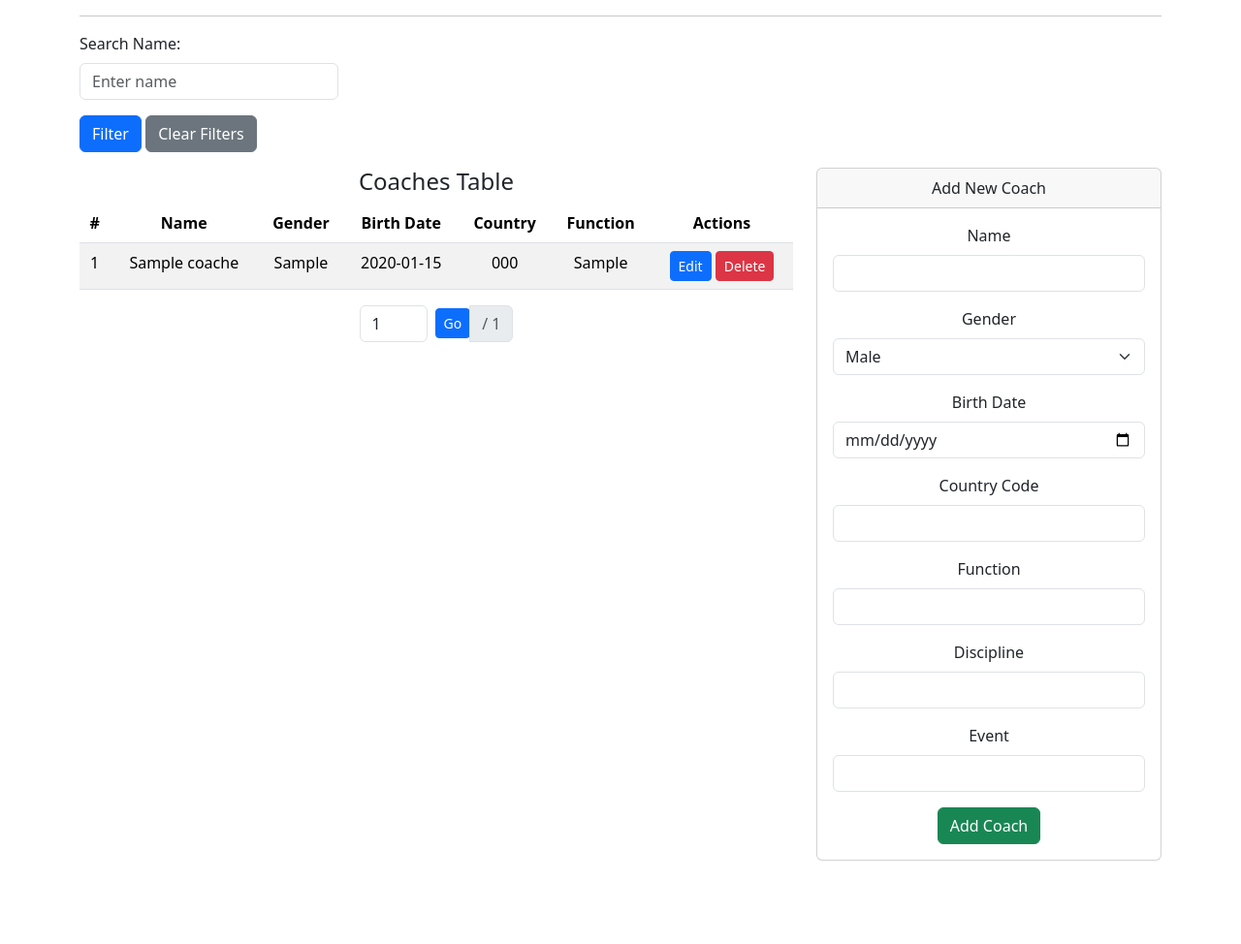
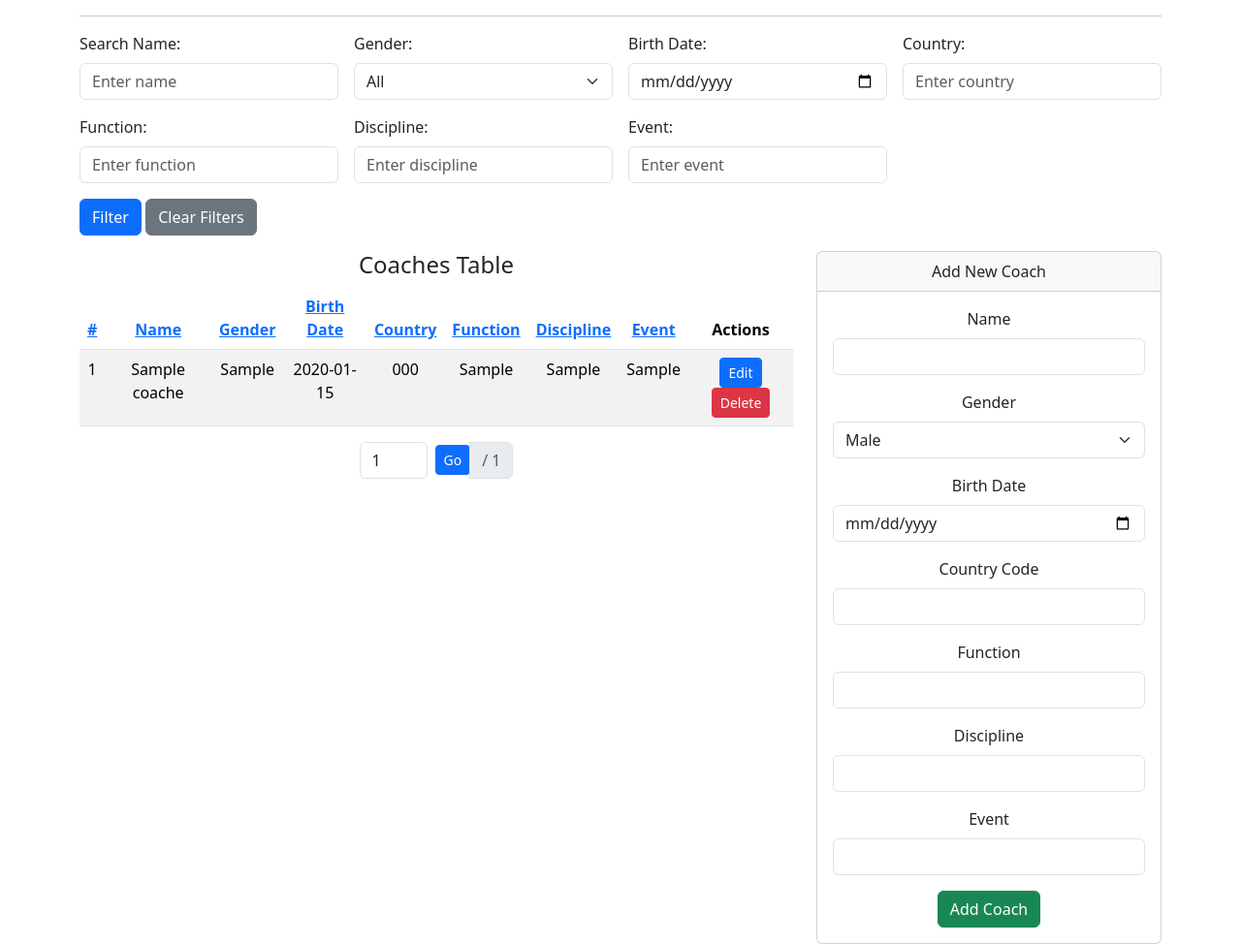
Before and after one commit to itu-itis22-kombak22/datalimpics, a Flask app: page /coaches in a window 1280 px wide. Shown: the part 113-1087 px from the top of the page at 97% size. Before the commit the page ends 1001 px from the top, so only its background shows below. Run offline with Flask 3, Linux system fonts and the light colour scheme; tables that the repository leaves empty hold one stand-in row (values such as "Sample post"); some libraries are stand-ins or nearby versions.

Commit message:
coaches filters are added and sorting mechanism has edited and did some design changes. now the coaches page has finished.

```diff
--- a/site-flask/app.py
+++ b/site-flask/app.py
@@ -815,6 +815,14 @@ def coachesPage():
     if order not in ['asc', 'desc']:
         order = 'asc'
 
+    # Filters
+    gender = request.args.get('gender', '').strip()
+    birth_date = request.args.get('birth_date', '').strip()
+    country_code = request.args.get('country_code', '').strip()
+    function = request.args.get('function', '').strip()
+    discipline = request.args.get('discipline', '').strip()
+    event = request.args.get('event', '').strip()
+
     # Base query with optional filtering
     base_query = "SELECT * FROM coaches"
     filters = []
@@ -823,6 +831,24 @@ def coachesPage():
     if search:
         filters.append("name LIKE ?")
         params.append(f"%{search}%")
+    if gender:
+        filters.append("gender = ?")
+        params.append(gender)
+    if birth_date:
+        filters.append("birth_date = ?")
+        params.append(birth_date)
+    if country_code:
+        filters.append("country_code LIKE ?")
+        params.append(f"%{country_code}%")
+    if function:
+        filters.append("function LIKE ?")
+        params.append(f"%{function}%")
+    if discipline:
+        filters.append("discipline LIKE ?")
+        params.append(f"%{discipline}%")
+    if event:
+        filters.append("event LIKE ?")
+        params.append(f"%{event}%")
 
     if filters:
         base_query += " WHERE " + " AND ".join(filters)
@@ -844,6 +870,13 @@ def coachesPage():
     # Calculate total pages
     total_pages = (total_coaches + per_page - 1) // per_page
 
+    # Dropdown options for filters
+    gender_options = {
+        "all_selected": "" if not gender else "selected",
+        "male_selected": "selected" if gender == "Male" else "",
+        "female_selected": "selected" if gender == "Female" else "",
+    }
+
     return render_template(
         'coaches.html',
         coaches=coaches,
@@ -851,7 +884,13 @@ def coachesPage():
         total_pages=total_pages,
         search_query=search,
         sort_by=sort_by,
-        order=order
+        order=order,
+        gender_options=gender_options,
+        current_birth_date=birth_date,
+        current_country=country_code,
+        current_function=function,
+        current_discipline=discipline,
+        current_event=event
     )
 
 
--- a/site-flask/templates/coaches.html
+++ b/site-flask/templates/coaches.html
@@ -120,6 +120,34 @@
                 <label for="coach-filter" class="form-label">Search Name:</label>
                 <input type="text" id="coach-filter" name="search" class="form-control" placeholder="Enter name" value="{{ search_query }}">
             </div>
+            <div class="col-md-4 col-lg-3">
+                <label for="gender-filter" class="form-label">Gender:</label>
+                <select id="gender-filter" name="gender" class="form-select">
+                    <option value="" {{ gender_options['all_selected'] }}>All</option>
+                    <option value="Male" {{ gender_options['male_selected'] }}>Male</option>
+                    <option value="Female" {{ gender_options['female_selected'] }}>Female</option>
+                </select>
+            </div>
+            <div class="col-md-4 col-lg-3">
+                <label for="birth-date-filter" class="form-label">Birth Date:</label>
+                <input type="date" id="birth-date-filter" name="birth_date" class="form-control" value="{{ current_birth_date }}">
+            </div>
+            <div class="col-md-4 col-lg-3">
+                <label for="country-filter" class="form-label">Country:</label>
+                <input type="text" id="country-filter" name="country_code" class="form-control" placeholder="Enter country" value="{{ current_country }}">
+            </div>
+            <div class="col-md-4 col-lg-3">
+                <label for="function-filter" class="form-label">Function:</label>
+                <input type="text" id="function-filter" name="function" class="form-control" placeholder="Enter function" value="{{ current_function }}">
+            </div>
+            <div class="col-md-4 col-lg-3">
+                <label for="discipline-filter" class="form-label">Discipline:</label>
+                <input type="text" id="discipline-filter" name="discipline" class="form-control" placeholder="Enter discipline" value="{{ current_discipline }}">
+            </div>
+            <div class="col-md-4 col-lg-3">
+                <label for="event-filter" class="form-label">Event:</label>
+                <input type="text" id="event-filter" name="event" class="form-control" placeholder="Enter event" value="{{ current_event }}">
+            </div>
         </div>
         <div class="mt-3 text-start">
             <button type="submit" class="btn btn-primary">Filter</button>
@@ -134,12 +162,30 @@
                 <table class="table table-striped table-hover">
                 <thead>
     <tr>
-                        <th>#</th>
-                        <th>Name</th>
-                        <th>Gender</th>
-                        <th>Birth Date</th>
-                        <th>Country</th>
-                        <th>Function</th>
+        <th>
+            <a href="?sort_by=coach_id&order={{ 'asc' if sort_by != 'coach_id' or order == 'desc' else 'desc' }}">#</a>
+        </th>
+        <th>
+            <a href="?sort_by=name&order={{ 'asc' if sort_by != 'name' or order == 'desc' else 'desc' }}">Name</a>
+        </th>
+        <th>
+            <a href="?sort_by=gender&order={{ 'asc' if sort_by != 'gender' or order == 'desc' else 'desc' }}">Gender</a>
+        </th>
+        <th>
+            <a href="?sort_by=birth_date&order={{ 'asc' if sort_by != 'birth_date' or order == 'desc' else 'desc' }}">Birth Date</a>
+        </th>
+        <th>
+            <a href="?sort_by=country_code&order={{ 'asc' if sort_by != 'country_code' or order == 'desc' else 'desc' }}">Country</a>
+        </th>
+        <th>
+            <a href="?sort_by=function&order={{ 'asc' if sort_by != 'function' or order == 'desc' else 'desc' }}">Function</a>
+        </th>
+        <th>
+            <a href="?sort_by=discipline&order={{ 'asc' if sort_by != 'discipline' or order == 'desc' else 'desc' }}">Discipline</a>
+        </th>
+        <th>
+            <a href="?sort_by=event&order={{ 'asc' if sort_by != 'event' or order == 'desc' else 'desc' }}">Event</a>
+        </th>
         <th>Actions</th>
     </tr>
 </thead>
@@ -152,6 +198,8 @@
                         <td>{{ coach['birth_date'] }}</td>
                         <td>{{ coach['country_code'] }}</td>
                         <td>{{ coach['function'] }}</td>
+                        <td>{{ coach['discipline'] }}</td>
+                        <td>{{ coach['event'] }}</td>
                         <td>
                             <button class="btn btn-primary btn-sm edit-button" data-id="{{ coach['coach_id'] }}">Edit</button>
                             <form method="POST" action="/delete_coach/{{ coach['coach_id'] }}" style="display: inline;">
@@ -198,7 +246,7 @@
                         Add New Coach
                     </div>
                     <div class="card-body">
-                    <form method="POST" action="/add_coach">
+    <form id="addCoachForm">
         <div class="mb-3">
             <label for="coachName" class="form-label">Name</label>
             <input type="text" class="form-control" id="coachName" name="name" required>
@@ -272,6 +320,40 @@
             });
         });
 
+        document.getElementById('addCoachForm').addEventListener('submit', async function (e) {
+    e.preventDefault(); // Prevent the default form submission
+
+    const formData = new FormData(this);
+
+    try {
+        const response = await fetch('/add_coach', {
+            method: 'POST',
+            body: formData
+        });
+
+        const result = await response.json();
+
+        const modalMessage = document.getElementById('modalMessage');
+
+        if (response.ok) {
+            modalMessage.innerText = result.message; // Success message
+        } else {
+            modalMessage.innerText = result.error || 'An error occurred.'; // Error message
+        }
+
+        const actionModal = new bootstrap.Modal(document.getElementById('actionModal'));
+        actionModal.show(); // Show the modal
+    } catch (error) {
+        console.error('Error:', error);
+
+        const modalMessage = document.getElementById('modalMessage');
+        modalMessage.innerText = 'An unexpected error occurred. Please try again.';
+        const actionModal = new bootstrap.Modal(document.getElementById('actionModal'));
+        actionModal.show();
+    }
+});
+
+
         // Delete Button Functionality
         document.querySelectorAll('.delete-button').forEach(button => {
             button.addEventListener('click', async (event) => {
```
Also changed, not shown: site-flask/database.db. Lines whose indentation alone changed are shown as unchanged.
